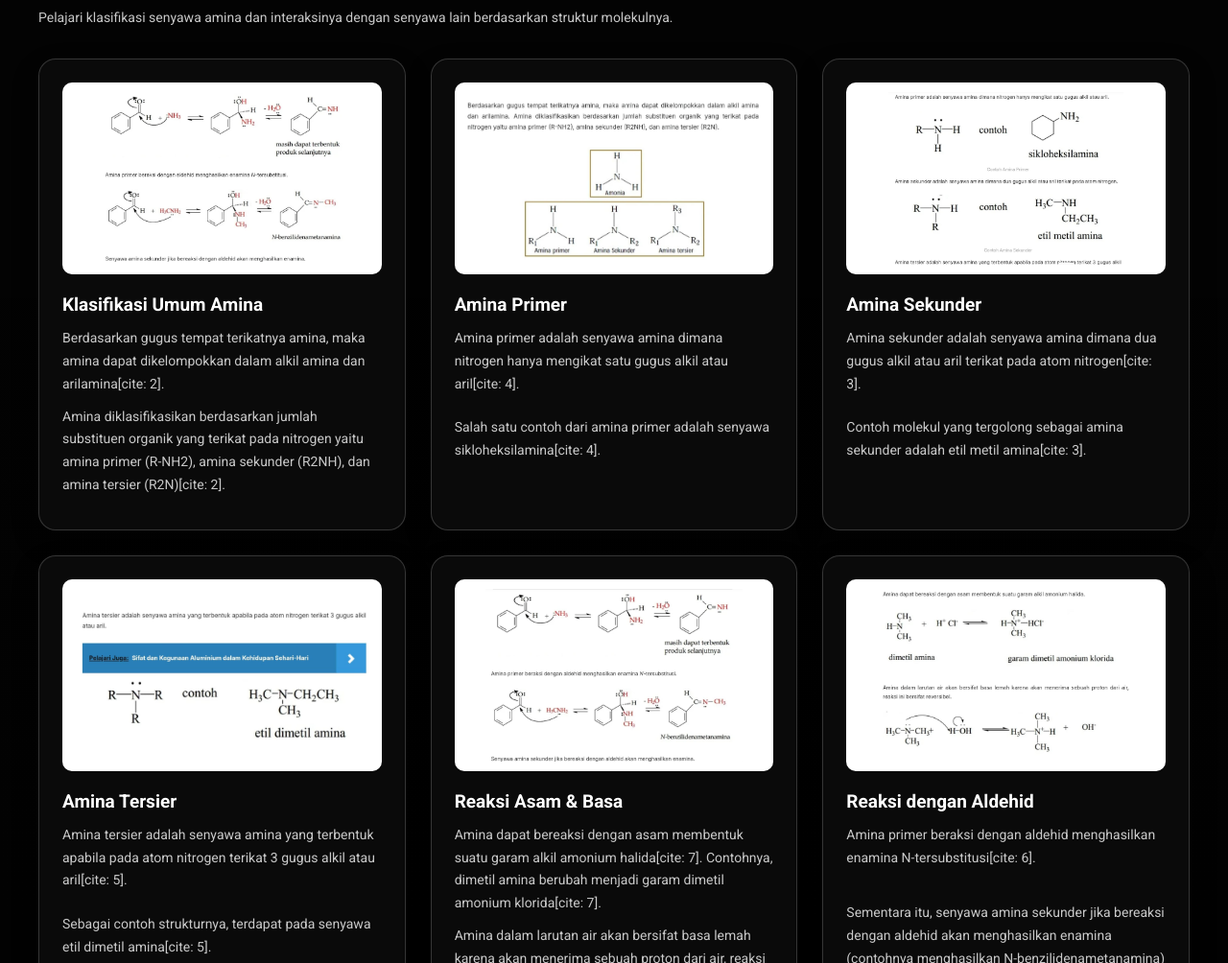
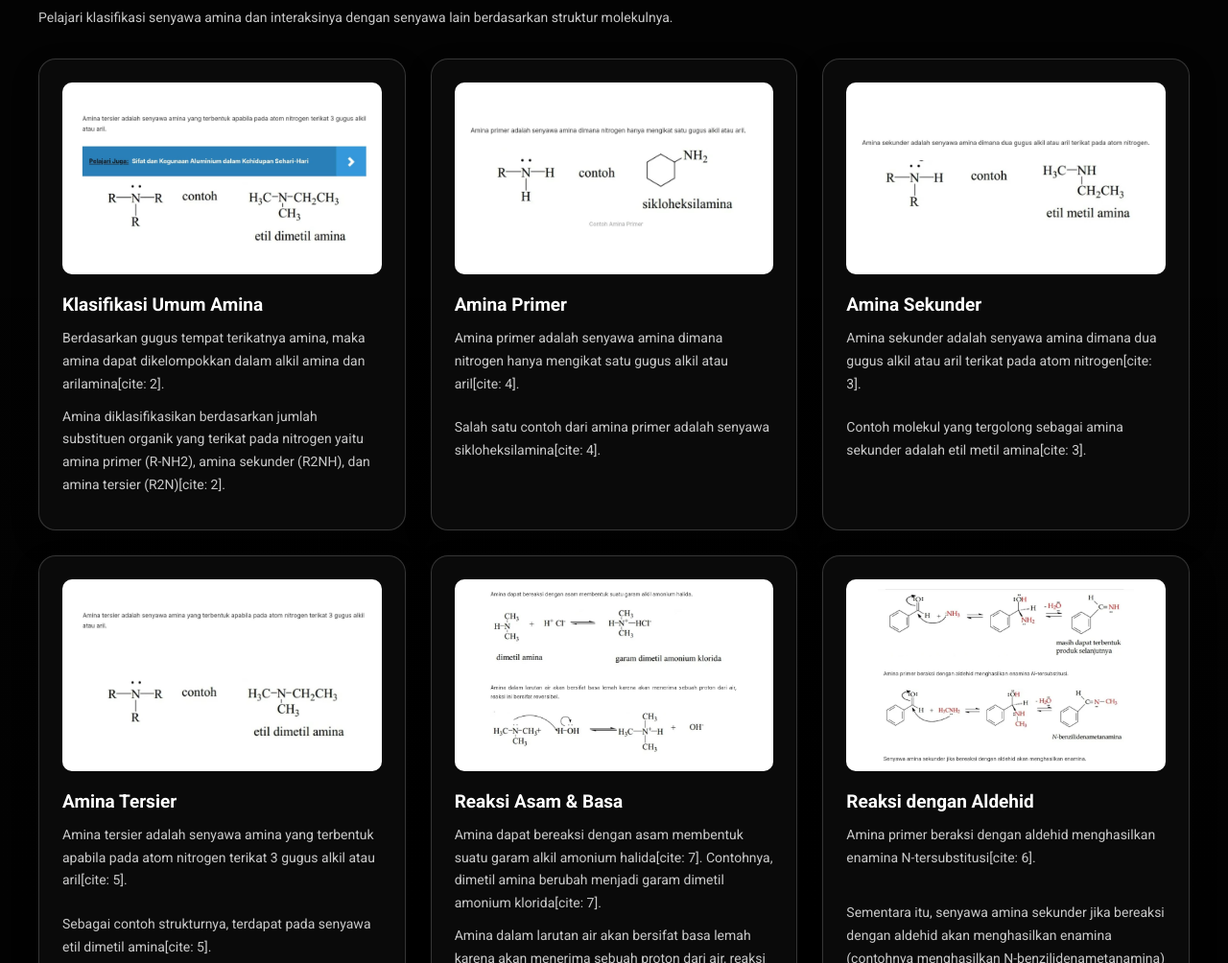
Before and after one commit to kyoriikyorii5-jpg/kimiaamina, a plain HTML site: page chemistry.html in a window 1280 px wide. Shown: the part 526-1530 px from the top of the page at 96% size. Drawn offline with Linux system fonts and the light colour scheme.

Commit message:
Add files via upload

```diff
--- a/chemistry.html
+++ b/chemistry.html
@@ -211,7 +211,7 @@
 
       <!-- Kartu 1: Klasifikasi Amina -->
       <article class="materi-card">
-        <img src="img/1.png" alt="Klasifikasi Amina">
+        <img src="img/4.png" alt="Klasifikasi Amina">
         <h3>Klasifikasi Umum Amina</h3>
         <p>Berdasarkan gugus tempat terikatnya amina, maka amina dapat dikelompokkan dalam alkil amina dan arilamina[cite: 2].</p>
         <p>Amina diklasifikasikan berdasarkan jumlah substituen organik yang terikat pada nitrogen yaitu amina primer (R-NH2), amina sekunder (R2NH), dan amina tersier (R2N)[cite: 2].</p>
@@ -219,7 +219,7 @@
 
       <!-- Kartu 2: Amina Primer -->
       <article class="materi-card">
-        <img src="img/2.png" alt="Amina Primer">
+        <img src="img/8.png" alt="Amina Primer">
         <h3>Amina Primer</h3>
         <p>Amina primer adalah senyawa amina dimana nitrogen hanya mengikat satu gugus alkil atau aril[cite: 4].</p>
         <p>Salah satu contoh dari amina primer adalah senyawa sikloheksilamina[cite: 4].</p>
@@ -227,7 +227,7 @@
 
       <!-- Kartu 3: Amina Sekunder -->
       <article class="materi-card">
-        <img src="img/3.png" alt="Amina Sekunder">
+        <img src="img/9.png" alt="Amina Sekunder">
         <h3>Amina Sekunder</h3>
         <p>Amina sekunder adalah senyawa amina dimana dua gugus alkil atau aril terikat pada atom nitrogen[cite: 3].</p>
         <p>Contoh molekul yang tergolong sebagai amina sekunder adalah etil metil amina[cite: 3].</p>
@@ -235,7 +235,7 @@
 
       <!-- Kartu 4: Amina Tersier -->
       <article class="materi-card">
-        <img src="img/4.png" alt="Amina Tersier">
+        <img src="img/7.png" alt="Amina Tersier">
         <h3>Amina Tersier</h3>
         <p>Amina tersier adalah senyawa amina yang terbentuk apabila pada atom nitrogen terikat 3 gugus alkil atau aril[cite: 5].</p>
         <p>Sebagai contoh strukturnya, terdapat pada senyawa etil dimetil amina[cite: 5].</p>
@@ -243,7 +243,7 @@
 
       <!-- Kartu 5: Reaksi Asam-Basa -->
       <article class="materi-card">
-        <img src="img/5.png" alt="Reaksi Amina dengan Asam dan Air">
+        <img src="img/6.png" alt="Reaksi Amina dengan Asam dan Air">
         <h3>Reaksi Asam & Basa</h3>
         <p>Amina dapat bereaksi dengan asam membentuk suatu garam alkil amonium halida[cite: 7]. Contohnya, dimetil amina berubah menjadi garam dimetil amonium klorida[cite: 7].</p>
         <p>Amina dalam larutan air akan bersifat basa lemah karena akan menerima sebuah proton dari air, reaksi ini bersifat reversibel[cite: 7].</p>
@@ -251,7 +251,7 @@
 
       <!-- Kartu 6: Reaksi dengan Aldehid -->
       <article class="materi-card">
-        <img src="img/6.png" alt="Reaksi Amina dengan Aldehid">
+        <img src="img/5.png" alt="Reaksi Amina dengan Aldehid">
         <h3>Reaksi dengan Aldehid</h3>
         <p>Amina primer beraksi dengan aldehid menghasilkan enamina N-tersubstitusi[cite: 6].</p>
         <p>Sementara itu, senyawa amina sekunder jika bereaksi dengan aldehid akan menghasilkan enamina (contohnya menghasilkan N-benzilidenametanamina)[cite: 6].</p>
```
Also changed, not shown: index.html (+0 -1 lines), img/7.png (added), img/8.png (added), img/9.png (added).
